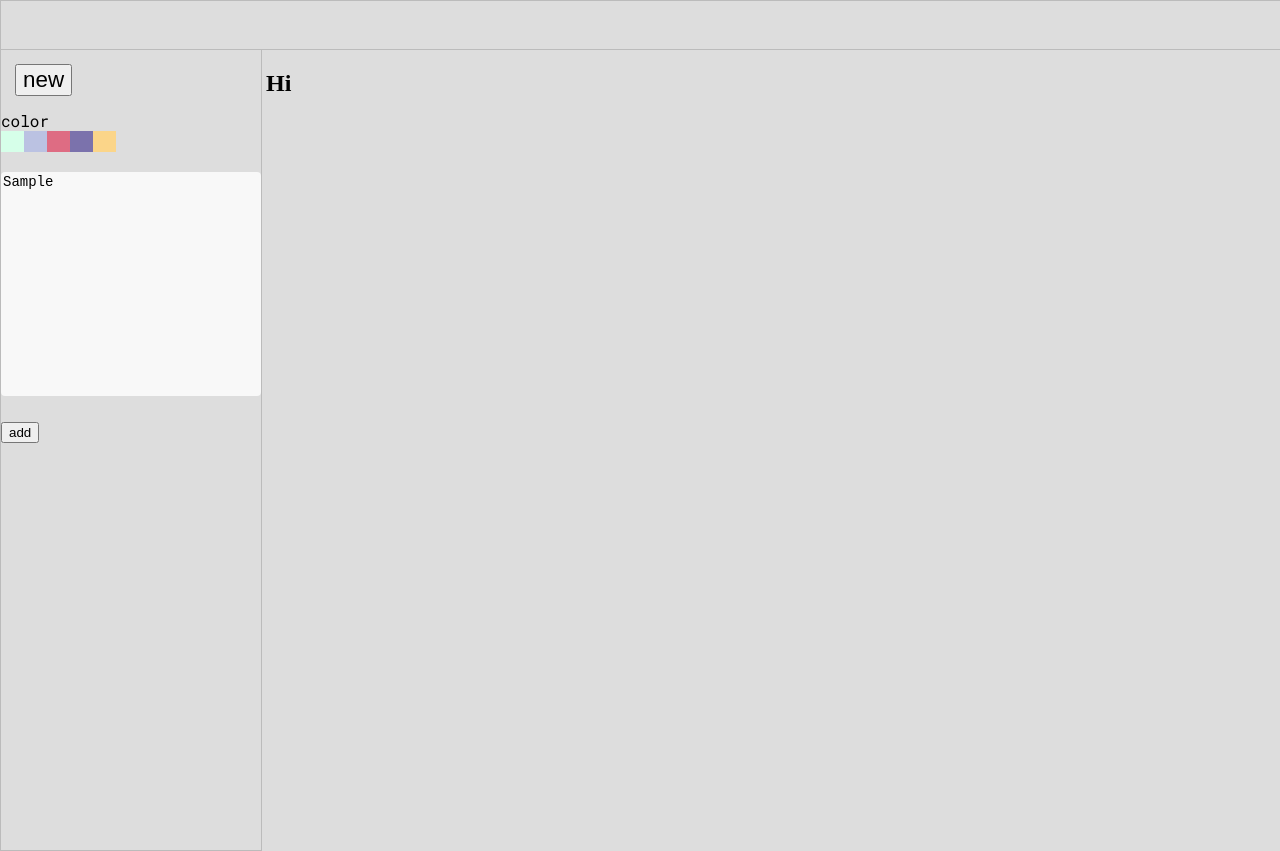
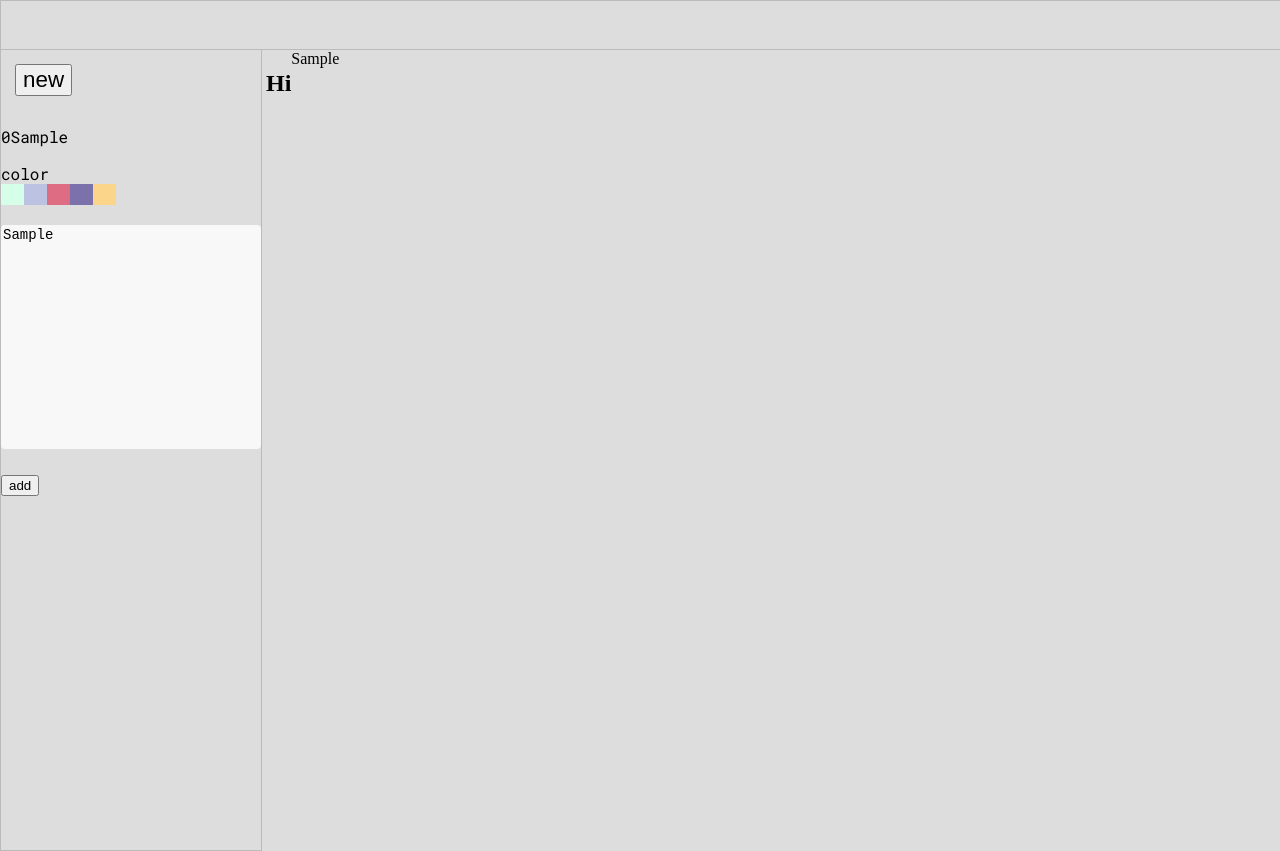
Before and after one commit to mbergq/supernotes, a React (Vite) app: page / in a window 1280 px wide. Both pictures are taken after typing "Sample" into the empty fields and a click on the button "add". Built offline with nearby package versions, Linux system fonts and the light colour scheme.

Commit message:
send input data as prop

```diff
--- a/src/components/Notes.tsx
+++ b/src/components/Notes.tsx
@@ -1,6 +1,6 @@
 interface Values {
   id: number;
-  content: string;
+  values: { content: string; color: string };
 }
 
 interface Props {
@@ -13,7 +13,7 @@ function Notes({ notes }: Props) {
     <>
       <h2>Hi</h2>
       {notes.length !== 0 &&
-        notes.map((note) => <div key={note.id}>{note.content}</div>)}
+        notes.map((note) => <div key={note.id}>{note.values.content}</div>)}
     </>
   );
 }
--- a/src/components/Toolbar.tsx
+++ b/src/components/Toolbar.tsx
@@ -9,7 +9,7 @@ import * as Yup from "yup";
 
 interface NoteValues {
   id: number;
-  content: string;
+  values: { content: string; color: string };
 }
 
 interface TextInputProps {
@@ -39,15 +39,18 @@ function Toolbar() {
   //use [] after interface name instead of extend function
   const [note, setNote] = useState<NoteValues[]>([]);
   function handleClick() {
-    setNote([...note, { id: nextId++, content: "Hi" }]);
-    console.log("Clicked");
+    // setNote([...note, { id: nextId++, content: "Hi" }]);
+    // console.log("Clicked");
   }
   return (
     <>
       <ToolbarContainer>
         <NewButton onClick={handleClick}>new</NewButton>
         {note.map((n) => (
-          <p key={n.id}>{n.id}</p>
+          <p key={n.id}>
+            {n.id}
+            {n.values.content}
+          </p>
         ))}
         <Formik
           initialValues={{
@@ -61,7 +64,9 @@ function Toolbar() {
             // .required("Required"),
           })}
           onSubmit={(values, { setSubmitting }) => {
-            console.log(JSON.stringify(values, null, 2));
+            // console.log(values, null, 2);
+            console.log(values);
+            setNote([...note, { id: nextId++, values }]);
             setSubmitting(false);
           }}
         >
```
